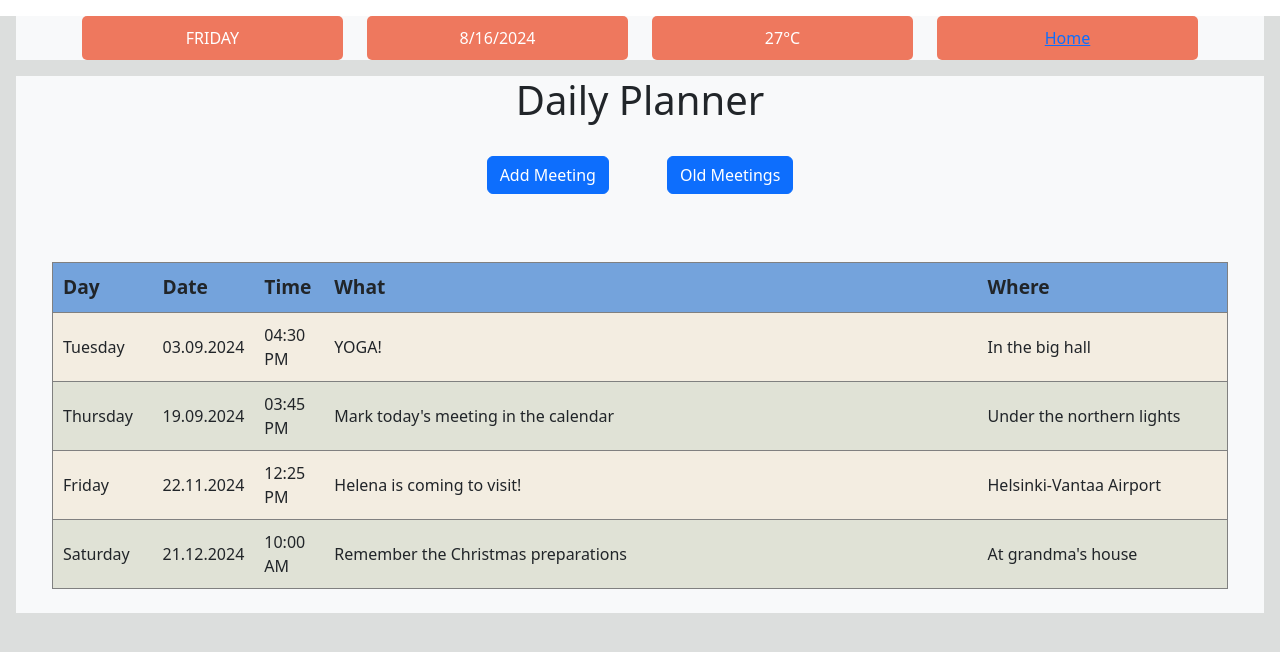
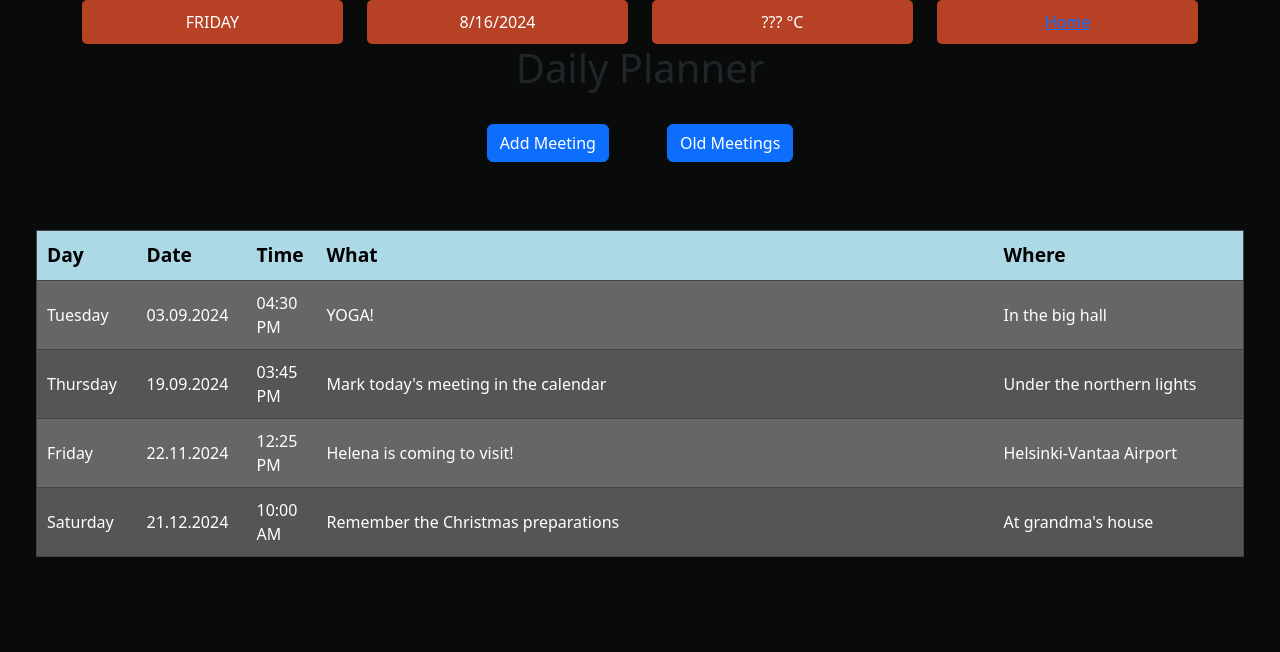
Before and after one commit to mikagitti/DailyPlanner, a Next.js app in the folder dailyplanner/: page /timetable in a window 1280 px wide. Shown: the top 652 px of the page. Built offline with nearby package versions, Linux system fonts and the light colour scheme; no server answers; data requests are answered from the project's data file.

Commit message:
- Refactored CSS styling - Added new fetch from weather API

```diff
--- a/dailyplanner/src/app/globals.css
+++ b/dailyplanner/src/app/globals.css
@@ -1,104 +1,26 @@
-:root {
-     --max-width: 1400px;
-     --border-radius: 12px;
-     --font-mono: ui-monospace, Menlo, Monaco, "Cascadia Mono", "Segoe UI Mono",
-          "Roboto Mono", "Oxygen Mono", "Ubuntu Monospace", "Source Code Pro",
-          "Fira Mono", "Droid Sans Mono", "Courier New", monospace;
-
-     --foreground-rgb: 0, 0, 0;
-     --background-start-rgb: 10, 160, 230;
-     --background-end-rgb: 10, 110, 160;
-
-     --primary-glow: conic-gradient(
-          from 180deg at 50% 50%,
-          #16abff33 0deg,
-          #0885ff33 55deg,
-          #54d6ff33 120deg,
-          #0071ff33 160deg,
-          transparent 360deg
-     );
-     --secondary-glow: radial-gradient(
-          rgba(255, 255, 255, 1),
-          rgba(255, 255, 255, 0)
-     );
-
-     --tile-start-rgb: 239, 245, 249;
-     --tile-end-rgb: 228, 232, 233;
-     --tile-border: conic-gradient(
-          #00000080,
-          #00000040,
-          #00000030,
-          #00000020,
-          #00000010,
-          #00000010,
-          #00000080
-     );
-
-     --callout-rgb: 238, 240, 241;
-     --callout-border-rgb: 172, 175, 176;
-     --card-rgb: 180, 185, 188;
-     --card-border-rgb: 131, 134, 135;
+* {
+     box-sizing: border-box;
 }
 
-@media (prefers-color-scheme: dark) {
-     :root {
-          --foreground-rgb: 255, 255, 255;
-          --background-start-rgb: 0, 0, 0;
-          --background-end-rgb: 0, 0, 0;
-
-          --primary-glow: radial-gradient(
-               rgba(1, 65, 255, 0.4),
-               rgba(1, 65, 255, 0)
-          );
-          --secondary-glow: linear-gradient(
-               to bottom right,
-               rgba(1, 65, 255, 0),
-               rgba(1, 65, 255, 0),
-               rgba(1, 65, 255, 0.3)
-          );
-
-          --tile-start-rgb: 2, 13, 46;
-          --tile-end-rgb: 2, 5, 19;
-          --tile-border: conic-gradient(
-               #ffffff80,
-               #ffffff40,
-               #ffffff30,
-               #ffffff20,
-               #ffffff10,
-               #ffffff10,
-               #ffffff80
-          );
-
-          --callout-rgb: 20, 20, 20;
-          --callout-border-rgb: 108, 108, 108;
-          --card-rgb: 100, 100, 100;
-          --card-border-rgb: 200, 200, 200;
-     }
-}
-
-* {
-     box-sizing: border-box;
+#root {
+     min-height: 100%;
      padding: 0;
      margin: 0;
 }
 
 html,
 body {
-     max-width: 100vw;
+     height: 100%;
+     padding: 0;
+     margin: 0;
      overflow-x: hidden;
 }
 
 body {
-     background-color: rgb(151, 149, 172);
+     overflow: auto;
+     background-color: #000000;
 }
 
-a {
-     color: inherit;
-     text-decoration: none;
+body::-webkit-scrollbar {
+     display: auto;
 }
-
-@media (prefers-color-scheme: dark) {
-     html {
-          color-scheme: dark;
-     }
-}
--- a/dailyplanner/src/app/layout.tsx
+++ b/dailyplanner/src/app/layout.tsx
@@ -1,6 +1,6 @@
 import type { Metadata } from "next";
-import "./globals.css";
 import "bootstrap/dist/css/bootstrap.min.css";
+import "./globals.css"; //Note! Using css files in this order. Globals.css overwrites bootstrap styles.
 
 
 export const metadata: Metadata = {
--- a/dailyplanner/src/app/timetable/components/Header.tsx
+++ b/dailyplanner/src/app/timetable/components/Header.tsx
@@ -1,15 +1,35 @@
+'use client'
 import { Container, Row, Col } from "react-bootstrap";
+import { useEffect, useState } from "react";
 import Link from "next/link";
+
 import { getWeekdayInLanguage } from "../misc/TimeHandle";
+import { getWeather } from "./tableSetup/API/Weather";
+
 
 export default function Header() {
+
+     const [temperature, setTemperature] = useState('??? °C');
+
+     useEffect(() => {
+          const getWeatherFromAPI = async () => {
+               const weather = await getWeather();
+               if (weather && weather.main && weather.main.temp) {
+                    console.log('WEATHER is: ' + weather.main.temp);
+                    setTemperature(weather.main.temp + ' °C');
+               }
+
+          };
+          getWeatherFromAPI();
+     }, []);
+
      return (
           <>
                <Container>
                     <Row>
                          {colToShow(getWeekdayInLanguage(new Date(), 'en-EN').toUpperCase())}
                          {colToShow(new Date().toLocaleDateString("en-EN"))}
-                         {colToShow("27°C")}
+                         {colToShow(temperature)}
                          {colToShow(<Link href="/">Home</Link>)}
                     </Row>
                </Container>
@@ -18,7 +38,7 @@ export default function Header() {
 
      function colToShow(content: any) {
           return (
-               <Col>
+               <Col xs={6} md={3}>
                     <div className="custom-header-box">{content}</div>
                </Col>
           );
--- /dev/null
+++ b/dailyplanner/src/app/timetable/components/tableSetup/API/Weather.ts
@@ -0,0 +1,32 @@
+import axios from "axios";
+
+const apiUrl = "http://localhost:4000/api/weather";
+
+export const getWeather = async () => {
+     try {
+          const response = await axios.get(apiUrl);
+          console.log("Weather data:", response.data);
+          return response.data;
+     } catch (error) {
+          if (axios.isAxiosError(error)) {
+               // Axios-specific error handling
+               if (error.response) {
+                    // Server responded with a status other than 200 range
+                    console.error(
+                         "Error response from server:",
+                         error.response.status,
+                         error.response.data
+                    );
+               } else if (error.request) {
+                    // Request was made but no response was received
+                    console.error("No response received:", error.request);
+               } else {
+                    // Something happened in setting up the request
+                    console.error("Error setting up request:", error.message);
+               }
+          } else {
+               console.error("Error fetching weather data:", error);
+          }
+          return [];
+     }
+};
--- a/dailyplanner/src/app/timetable/components/tableSetup/TableBuilder.css
+++ b/dailyplanner/src/app/timetable/components/tableSetup/TableBuilder.css
@@ -1,30 +1,33 @@
 table {
      width: 100%;
      margin-top: 20px;
+     color: white;
 }
 
 th {
      font-size: 1.2rem;
      padding: 10px;
      text-align: left;
-     background-color: #74a3dc;
      vertical-align: middle;
+     background-color: #add8e6;
+     color: black;
 }
 
 td {
      padding: 10px;
      text-align: left;
      vertical-align: middle;
+     color: white;
 }
 
 tr {
-     border: solid 1px gray;
+     border: solid 1px #444444;
 }
 
 tr:nth-child(even) {
-     background-color: #e0e2d6;
+     background-color: #555555;
 }
 
 tr:nth-child(odd) {
-     background-color: #f3ede1;
+     background-color: #666666;
 }
--- a/dailyplanner/src/app/timetable/components/tableSetup/TableHead.tsx
+++ b/dailyplanner/src/app/timetable/components/tableSetup/TableHead.tsx
@@ -3,7 +3,7 @@ const dayStyle = {
      width: '100px',
 };
 const dateStyle = {
-     width: '100px',
+     width: '110px',
 };
 const timeStyle = {
      width: '70px',
--- a/dailyplanner/src/app/timetable/components/tableSetup/TableRows.css
+++ b/dailyplanner/src/app/timetable/components/tableSetup/TableRows.css
@@ -5,6 +5,7 @@
 }
 .table-row:hover {
      font-size: 1.1rem;
+     color: black;
      background-color: #f1f1f1;
 }
 
--- a/dailyplanner/src/app/timetable/components/tableSetup/tableModal/MeetingReadModal.tsx
+++ b/dailyplanner/src/app/timetable/components/tableSetup/tableModal/MeetingReadModal.tsx
@@ -1,6 +1,7 @@
 import { Button, Modal } from "react-bootstrap";
 import { formatDate, getLocalTimeFromUtc } from "../../../misc/TimeHandle";
 import { meetingType } from "../../../misc/types";
+import './ModalStyles.css';
 
 interface TableModalProps {
      meeting: meetingType;
--- /dev/null
+++ b/dailyplanner/src/app/timetable/components/tableSetup/tableModal/ModalStyles.css
@@ -0,0 +1,39 @@
+.modal {
+     background-color: black;
+     color: white;
+     padding: 20px;
+     border-radius: 8px;
+}
+
+.modal-header {
+     background-color: #444444;
+     color: white;
+     padding: 10px;
+     border-bottom: 1px solid #555555;
+}
+
+.modal-body {
+     background-color: #333333;
+     color: white;
+     padding: 20px;
+}
+
+.modal-footer {
+     background-color: #444444;
+     color: white;
+     padding: 10px;
+     border-top: 1px solid #555555;
+}
+
+.button {
+     background-color: #555555;
+     color: white;
+     padding: 10px 20px;
+     border: none;
+     border-radius: 4px;
+     cursor: pointer;
+}
+
+.button:hover {
+     background-color: #666666;
+}
--- a/dailyplanner/src/app/timetable/page.tsx
+++ b/dailyplanner/src/app/timetable/page.tsx
@@ -1,4 +1,3 @@
-import { Container } from "react-bootstrap";
 import Header from "./components/Header";
 import MeetingTable from "./components/MeetingTable";
 import "./components/style.css";
@@ -6,11 +5,11 @@ import "./components/style.css";
 export default function Timetable() {
      return (
           <div className="table-body">
-               <div className="m-3 bg-light">
+               <div>
                     <Header />
                </div>
 
-               <div className="m-3 bg-light">
+               <div>
                     <MeetingTable />
                </div>
           </div>
```
